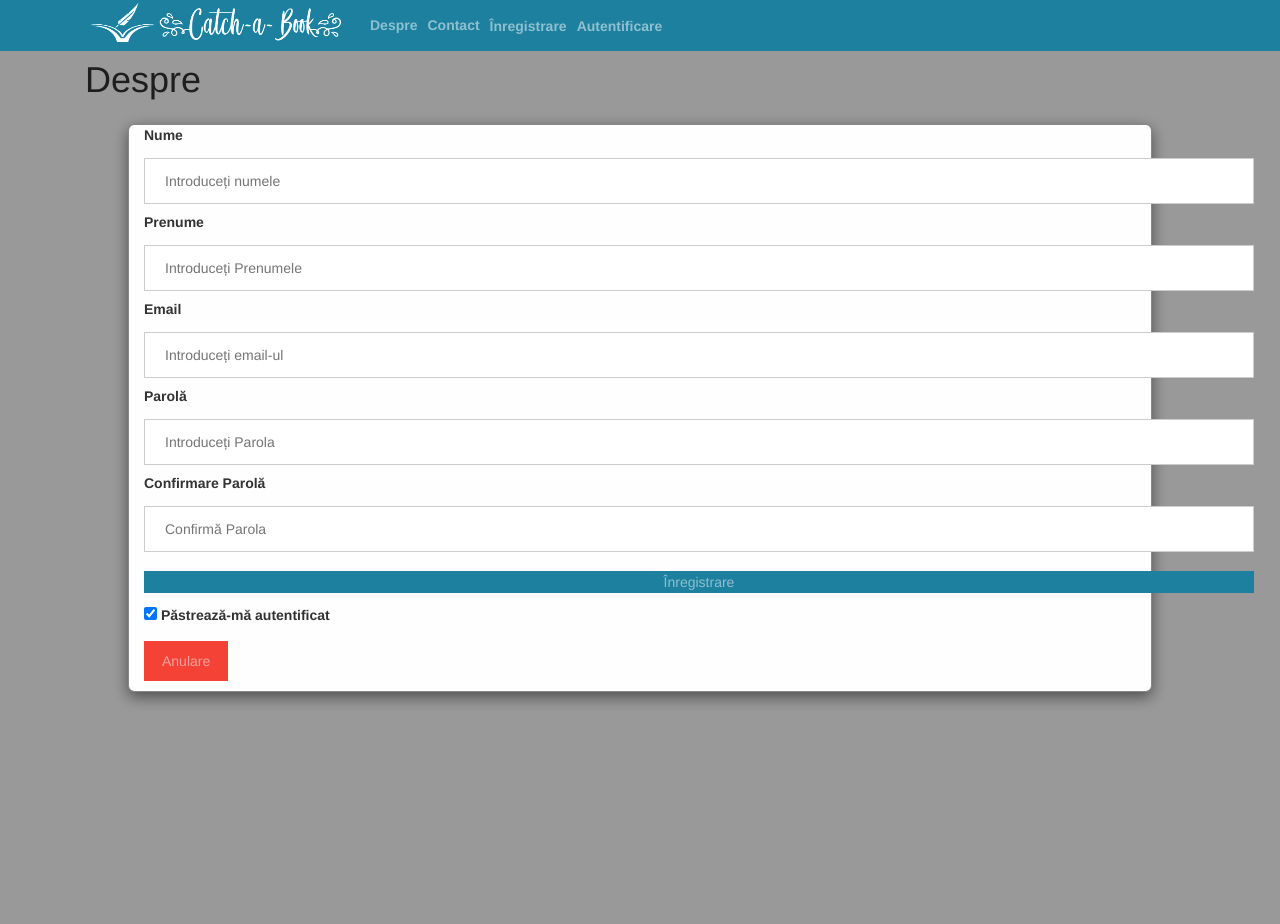
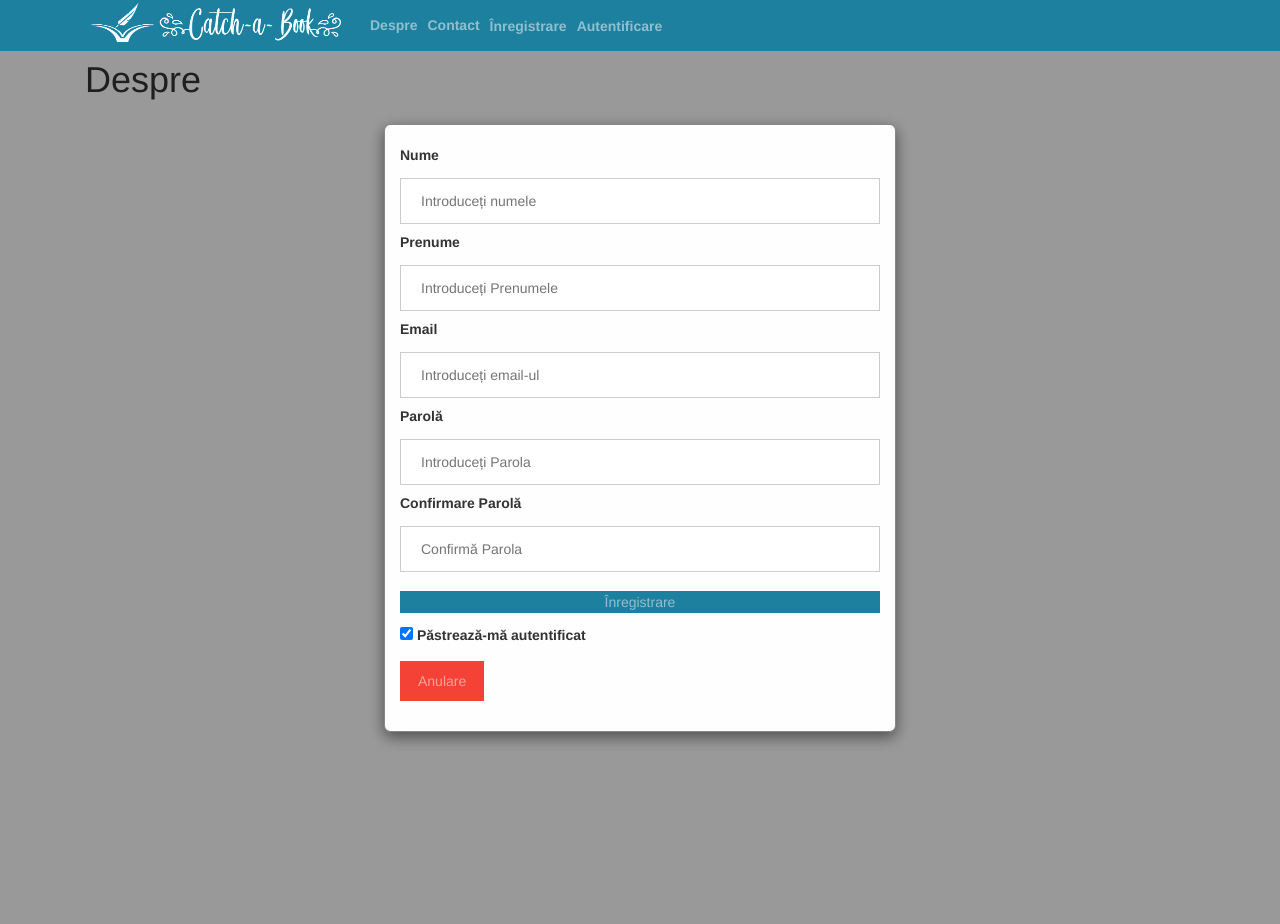
Before and after one commit to mdiannna/Catch-a-book, a Python web app: template Code/app/templates/about.html in a window 1280 px wide, after a click on "Înregistrare". Run offline with Jinja, Linux system fonts and the light colour scheme; the template is opened without the code that fills it, so the values that code supplies are empty; some libraries are stand-ins or nearby versions.

Commit message:
login(style) + register(style)

```diff
--- a/Code/app/static/css/login_form.css
+++ b/Code/app/static/css/login_form.css
@@ -28,7 +28,6 @@ button {
 }
 
 span.psw {
-    float: right;
     padding-top: 16px;
 }
 
@@ -52,7 +51,7 @@ span.psw {
     background-color: #fefefe;
     margin: 5% auto 15% auto; /* 5% from the top, 15% from the bottom and centered */
     border: 1px solid #888;
-    width: 80%; /* Could be more or less, depending on screen size */
+    width: 40%; /* Could be more or less, depending on screen size */
 }
 
 /* The Close Button (x) */
@@ -97,3 +96,35 @@ span.psw {
        width: 100%;
     }
 }
+
+.container-form {
+    width: 100%;
+    padding-right: 15px;
+    padding-left: 15px;
+    margin-right: auto;
+    margin-left: auto;
+}
+
+@media (min-width: 576px) {
+  .container-form {
+    max-width: 540px;
+  }
+}
+
+@media (min-width: 768px) {
+  .container-form {
+    max-width: 720px;
+  }
+}
+
+@media (min-width: 992px) {
+  .container-form {
+    max-width: 960px;
+  }
+}
+
+@media (min-width: 1200px) {
+  .container-form {
+    max-width: 1140px;
+  }
+}
--- a/Code/app/static/css/style.css
+++ b/Code/app/static/css/style.css
@@ -49,3 +49,8 @@ body {
 .footer-padding{
     padding-top: 15px;
 }
+
+.add-top-space{
+    padding-top: 20px;
+    padding-bottom: 20px;
+}
--- a/Code/app/templates/layout.html
+++ b/Code/app/templates/layout.html
@@ -83,8 +83,8 @@
 
     <!-- Register Form -->
     <div id="register_form" class="modal">
-        <form class="modal-content animate" action="/action_page.php">
-            <div class="container">
+        <form class="modal-content animate add-top-space" action=" ">
+            <div class="container-form">
 
                 <label for="nume"><b>Nume</b></label>
                 <input type="text" placeholder="Introduceți numele" name="nume" required>
@@ -116,8 +116,8 @@
 
     <!-- Login Form -->
     <div id="login_form" class="modal">
-        <form class="modal-content animate" action="/action_page.php">
-            <div class="container">
+        <form class="modal-content animate add-top-space" action=" ">
+            <div class="container-form">
                 <label for="email"><b>Email</b></label>
                 <input type="text" placeholder="Introduceți Email-ul" name="email" required>
 
```
